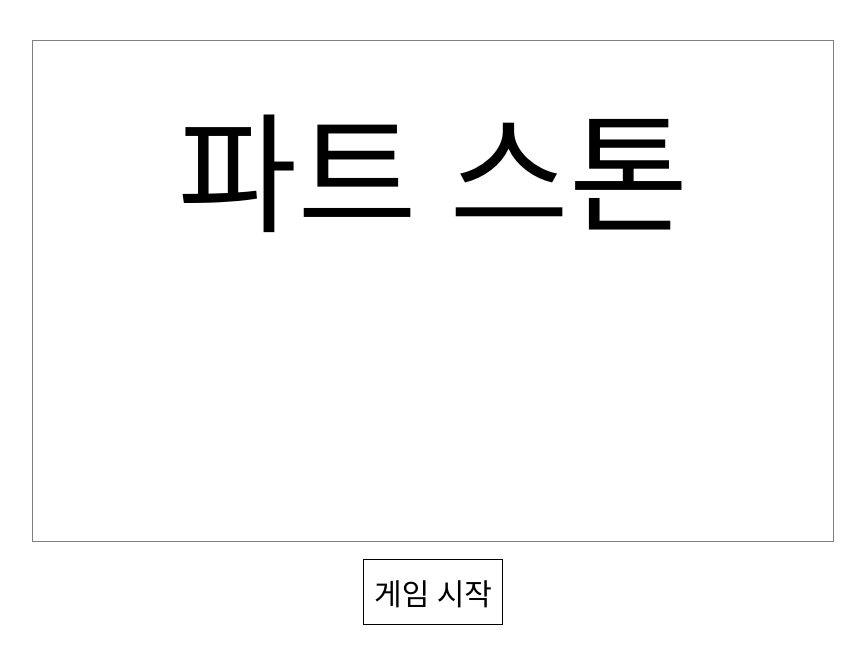
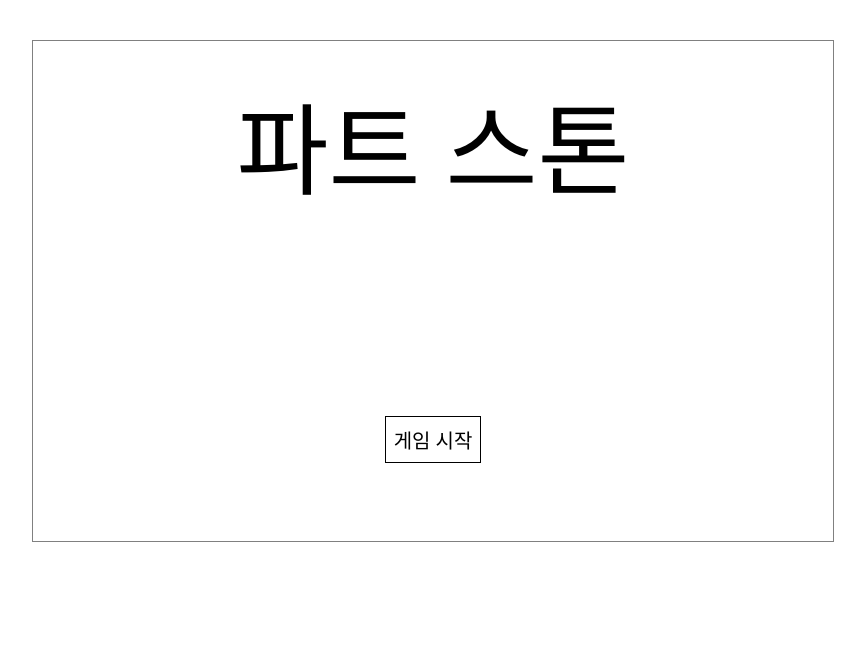
Before and after one commit to teamdeepco/partstone, a website: page html/index.html in a window 1280 px wide. Shown: the whole page, without its empty margins (207-1072 px from the left). Drawn offline with Linux system fonts and the light colour scheme.

Commit message:
Refactor: container의 크기에 맞게 시작 페이지 layout 변경

```diff
--- a/css/start-page.css
+++ b/css/start-page.css
@@ -1,15 +1,15 @@
 .title {
-  font-size:130px;
+  font-size:100px;
   text-align:center;
   margin: 30px 0 30px 0;
 }
 .start-btn{
-  font-size:30px;
+  font-size:20px;
   text-align:center;
-  margin-top:300px;
+  margin-top:200px;
 }
 .start-btn-text{
   display:inline-block;
-  padding:10px;
+  padding:8px;
   border:1px solid #000;
 }
```
